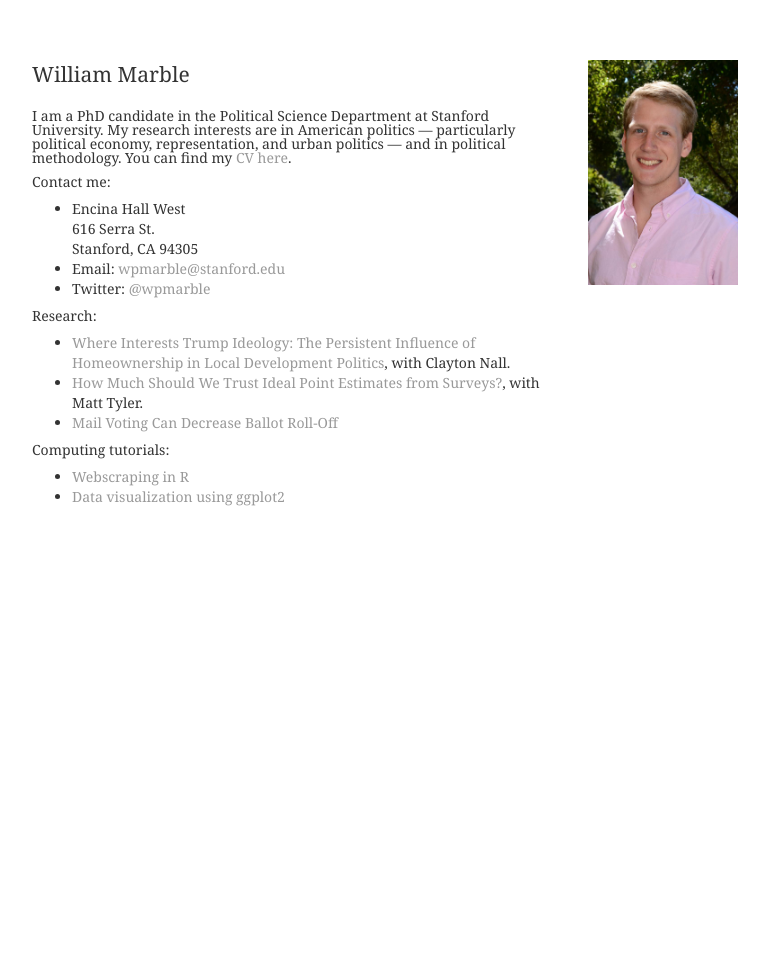
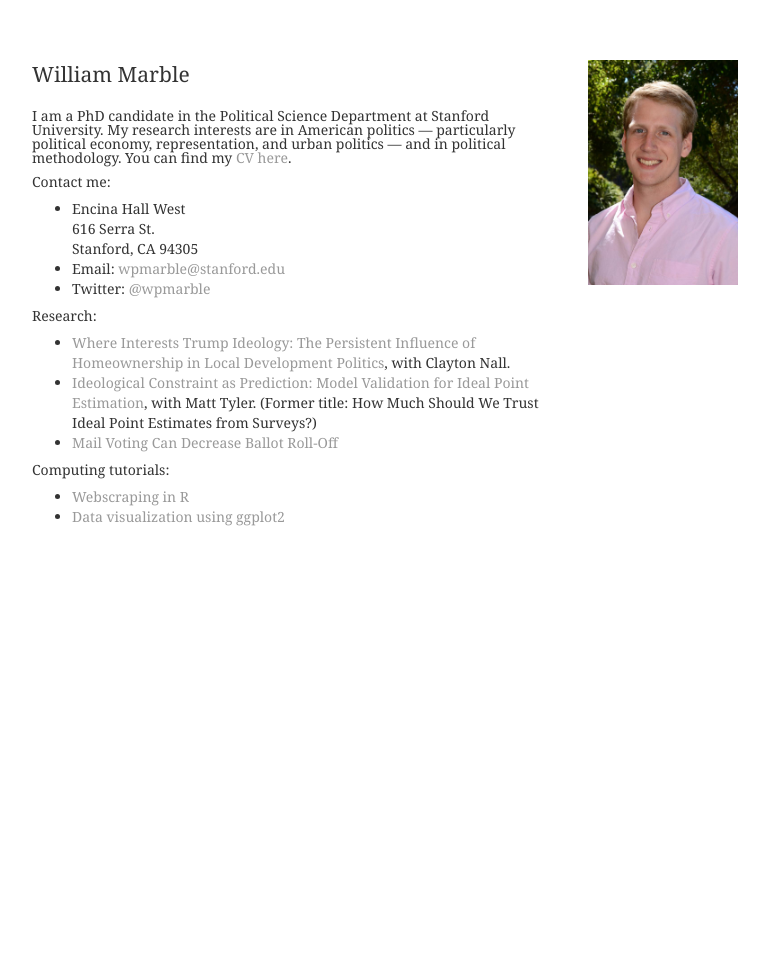
Before and after one commit to wpmarble/wpmarble.github.io, a Jekyll site: the page built from index.html, in a window 1280 px wide. Shown: the whole page, without its empty margins (160-929 px from the left). Built offline with Jekyll 4.4.1, drawn with Linux system fonts in a browser that asks for light colours.

Commit message:
revised ideal point paper

```diff
--- a/index.html
+++ b/index.html
@@ -16,7 +16,7 @@
 	    <p>Research:</p>
         <ul>
             <li><a href="https://www.dropbox.com/s/5o05r0sdfnrvw48/interest.1.0.pdf?dl=0">Where Interests Trump Ideology: The Persistent Influence of Homeownership in Local Development Politics</a>, with Clayton Nall. </li>
-            <li><a href="http://stanford.edu/~wpmarble/docs/MarbleTyler_SurveyIdealPointsAPSA.pdf">How Much Should We Trust Ideal Point Estimates from Surveys?</a>, with Matt Tyler.</li>
+            <li><a href="http://stanford.edu/~wpmarble/docs/IdeologicalConstraintPrediction.pdf">Ideological Constraint as Prediction: Model Validation for Ideal Point Estimation</a>, with Matt Tyler. (Former title: How Much Should We Trust Ideal Point Estimates from Surveys?)</li>
             <li><a href="docs/rolloff_vbm.pdf">Mail Voting Can Decrease Ballot Roll-Off</a></li>
         </ul>
 	    <p>Computing tutorials:</p>
```
